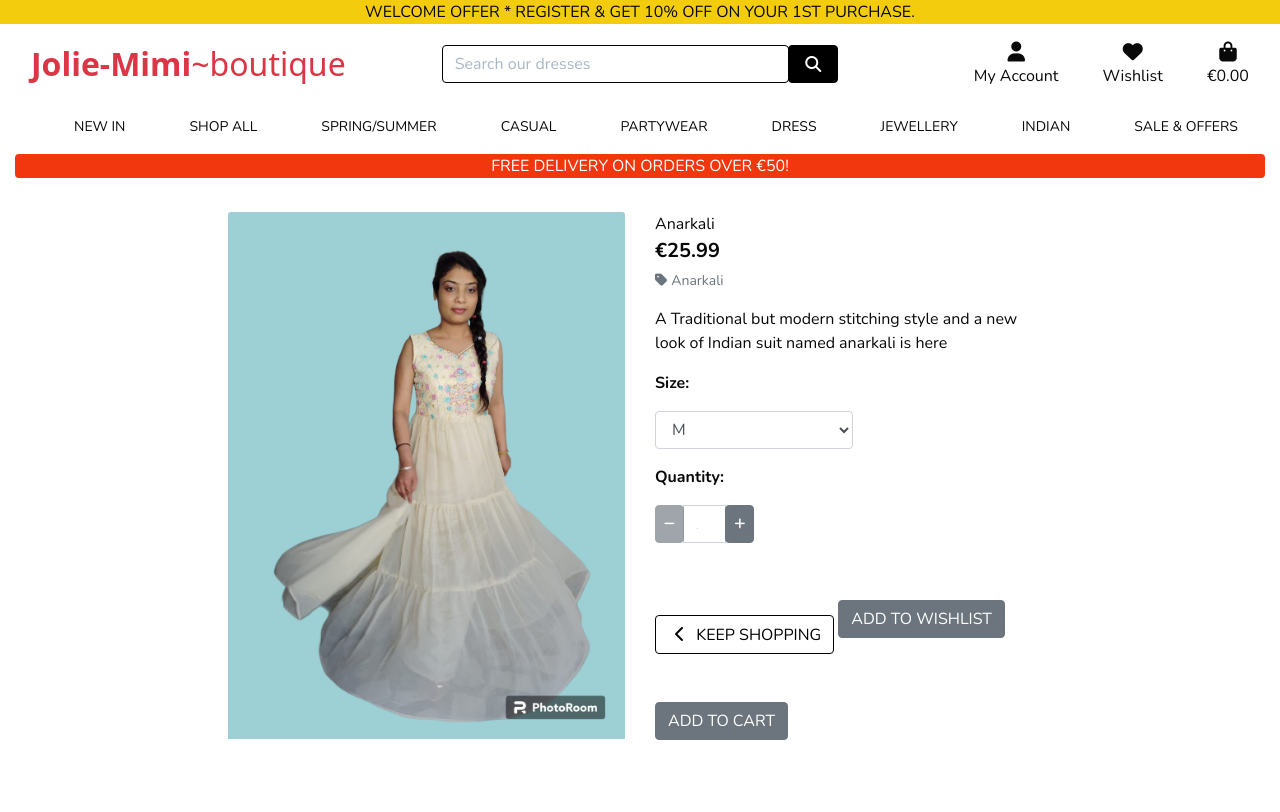
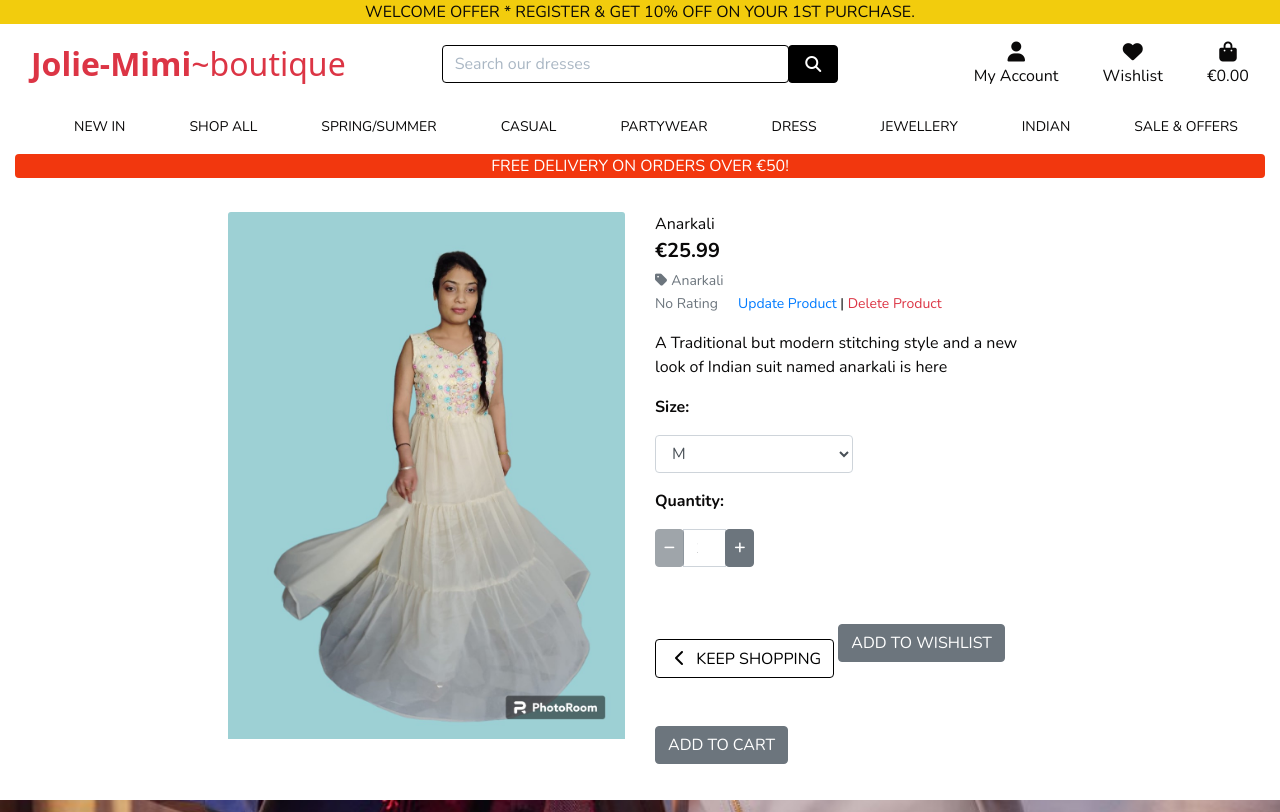
Before and after one commit to Mr-KulwinderSingh/jolie_mimi_boutique, a Django app: page /products/3/ in a window 1280 px wide. Before the commit the page ends 740 px from the top, so only its background shows below. Run offline with Django 3.2, Linux system fonts and the light colour scheme; a user stored in the database is signed in; data comes from the database, SQL or seed files in the repository; both versions use the stored data as it was after the commit; parts of the project's set-up code (start-up, migrations or seed data) failed here and were passed over; some libraries are stand-ins or nearby versions; some web fonts are replaced.

Commit message:
Product management for admin has been competed at this stage with added a functionality through the new view/url to delete any product from the store and add,edit/update view is updated along with related templates upated for the supreruser/admin to take the advantage of this

```diff
--- a/home/templates/home/index.html
+++ b/home/templates/home/index.html
@@ -20,7 +20,7 @@
         </h1>
         <div class="my-5">
             <h4>
-                <a href="{% url 'products' %}" class=" shop-now-button btn btn-danger rounded text-uppercase py-3">Shop Now</a>
+                <a href="{% url 'products' %}" class="shop-now-button btn btn-danger rounded text-uppercase py-3">Shop Now</a>
             </h4>
         </div>
     </div>
--- a/products/templates/products/product_detail.html
+++ b/products/templates/products/product_detail.html
@@ -40,7 +40,13 @@
                     {% if product.rating %}
                         <small class="text-muted"><i class="fas fa-star mr-1"></i>{{ product.rating}} / 5</small>
                     {% else %}
-                        <small class="text-muted"></small>
+                        <small class="text-muted">No Rating</small>
+                    {% endif %}
+                    {% if request.user.is_superuser %}
+                    <small class="ml-3">
+                        <a href="{% url 'edit_product' product.id %}">Update Product</a> |
+                        <a class="text-danger" href="{% url 'delete_product' product.id %}">Delete Product</a>
+                    </small>
                     {% endif %}
                     <p class="mt-3">{{ product.description }}</p>
                     <form class="form" action="{% url 'add_to_cart' product.id %}" method="POST">
--- a/products/templates/products/products.html
+++ b/products/templates/products/products.html
@@ -82,6 +82,12 @@
                                         {% else %}
                                             <small class="text-muted">No Rating Yet</small>
                                         {% endif %}
+                                        {% if request.user.is_superuser %}
+                                        <small class="ml-3">
+                                            <a href="{% url 'edit_product' product.id %}">Update</a> or
+                                            <a class="text-danger" href="{% url 'delete_product' product.id %}">Delete</a>
+                                        </small>
+                                        {% endif %}
                                     </div>
                                 </div>
                             </div>
--- a/products/urls.py
+++ b/products/urls.py
@@ -6,4 +6,5 @@
     path('<int:product_id>/', views.product_detail, name='product_detail'),
     path('add/', views.add_product, name='add_product'),
     path('edit/<int:product_id>/', views.edit_product, name='edit_product'),
+    path('delete/<int:product_id>/', views.delete_product, name='delete_product'),
 ]
--- a/products/views.py
+++ b/products/views.py
@@ -78,9 +78,9 @@
     if request.method == 'POST':
         form = ProductForm(request.POST, request.FILES)
         if form.is_valid():
-            form.save()
+            product = form.save()
             messages.success(request, 'Successfully added product!')
-            return redirect(reverse('add_product'))
+            return redirect(reverse('product_detail', args=[product.id]))
         else:
             messages.error(
                 request, 'Failed to add product. Please ensure the form is valid.')
@@ -117,3 +117,10 @@
     }
 
     return render(request, template, context)
+
+def delete_product(request, product_id):
+    """ Delete an existing product """
+    product = get_object_or_404(Product, pk=product_id)
+    product.delete()
+    messages.success(request, 'Product deleted from the stock')
+    return redirect(reverse('products'))
```
Also changed, not shown: db.sqlite3, media/brown-flower-Photoroom.jpg (added).
